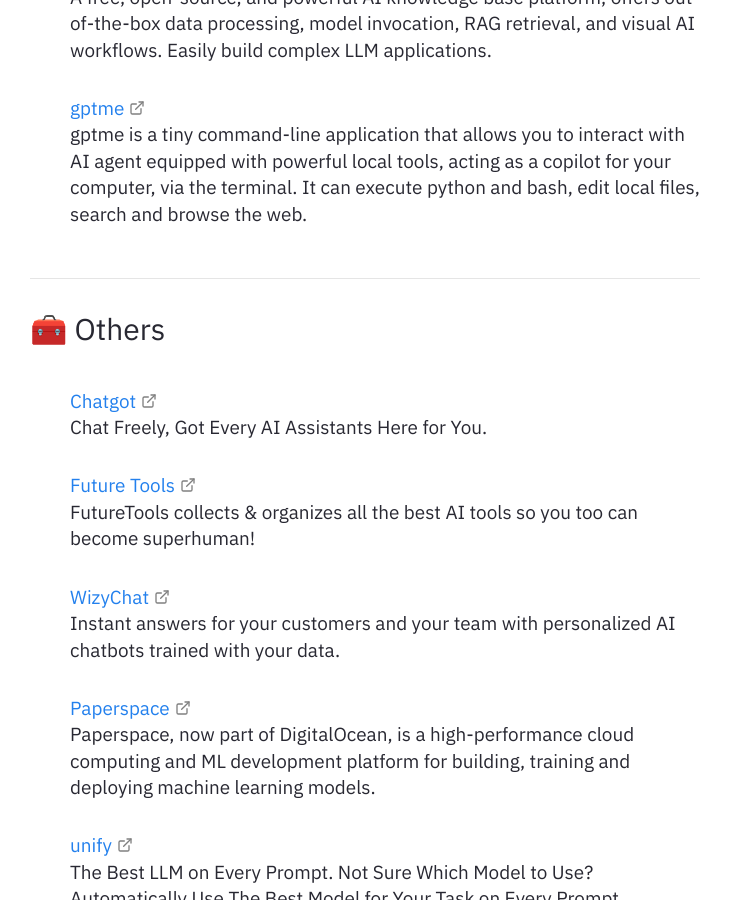
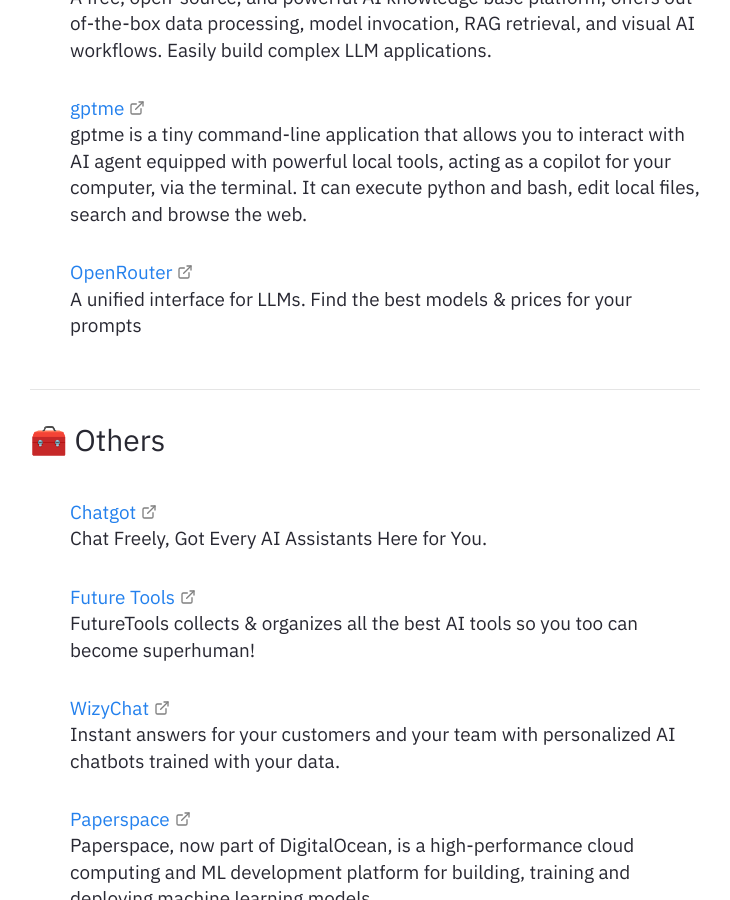
Before and after one commit to AI-Atlaas/ai-atlas-site, a Jekyll site: the page built from pages/index.md, in a window 1280 px wide and 900 px high, scrolled down 43148 px. Shown: the whole window, without its empty margins (275-1005 px from the left). Built offline with Jekyll 4.4.1, drawn with Linux system fonts in a browser that asks for light colours.

Commit message:
Update README from AI-Atlas/AI-Atlas

```diff
--- a/pages/docs/list.md
+++ b/pages/docs/list.md
@@ -1070,6 +1070,9 @@
 - [gptme](https://gptme.org/docs/)
    gptme is a tiny command-line application that allows you to interact with AI agent equipped with powerful local tools, acting as a copilot for your computer, via the terminal. It can execute python and bash, edit local files, search and browse the web.
 
+- [OpenRouter](https://openrouter.ai)
+   A unified interface for LLMs. Find the best models & prices for your prompts
+
 ---
 
 ### 🧰 Others
```
